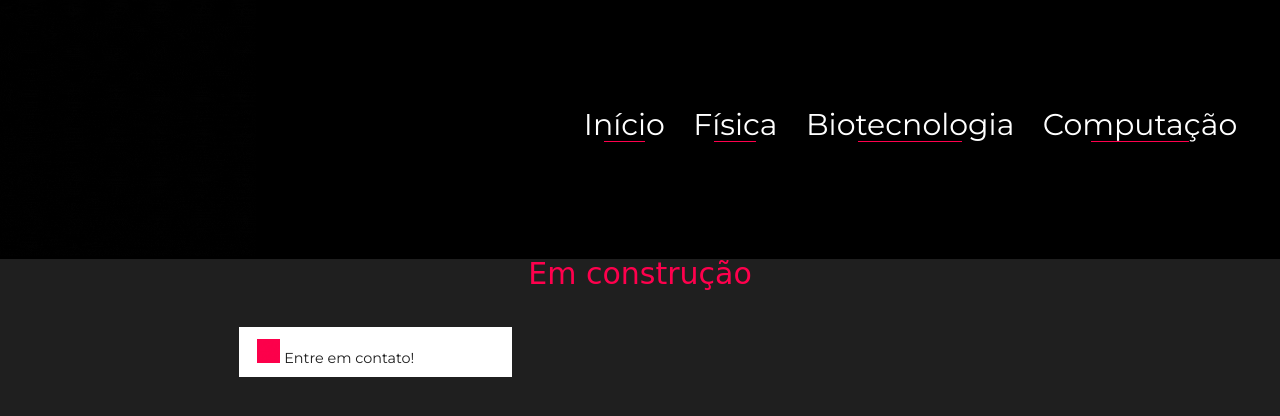
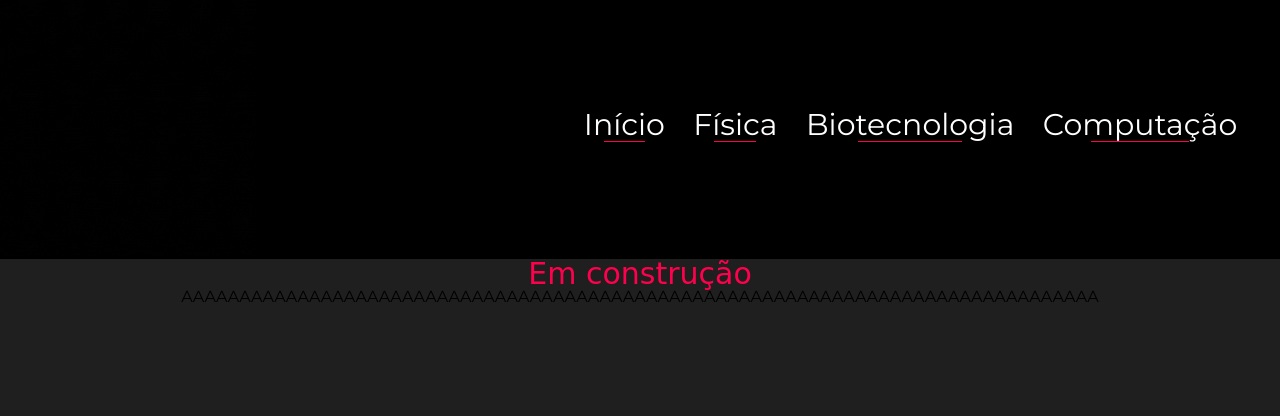
Before and after one commit to heroideallstar/heroideallstar_portfolio, a plain HTML site: page Fisica.html in a window 1280 px wide. Drawn offline with Linux system fonts and the light colour scheme; a web font is replaced by a local one.

Commit message:
Update Fisica.html

```diff
--- a/Fisica.html
+++ b/Fisica.html
@@ -31,11 +31,7 @@
     </main>
 
     <footer>
-         <div class="box-btn">
-         <a a href="mailto:contato.danielfelipemeurer@gmail.com"
-         subject="Contato via site" class="btn elastico"> <img id=" gmail"
-         src="gmail.gif" width="10%"> Entre em contato!</a>
-       </div>
+         AAAAAAAAAAAAAAAAAAAAAAAAAAAAAAAAAAAAAAAAAAAAAAAAAAAAAAAAAAAAAAAAAAAAAAAAAAAAAAA
     </footer>
   </body>
 </html>
```
